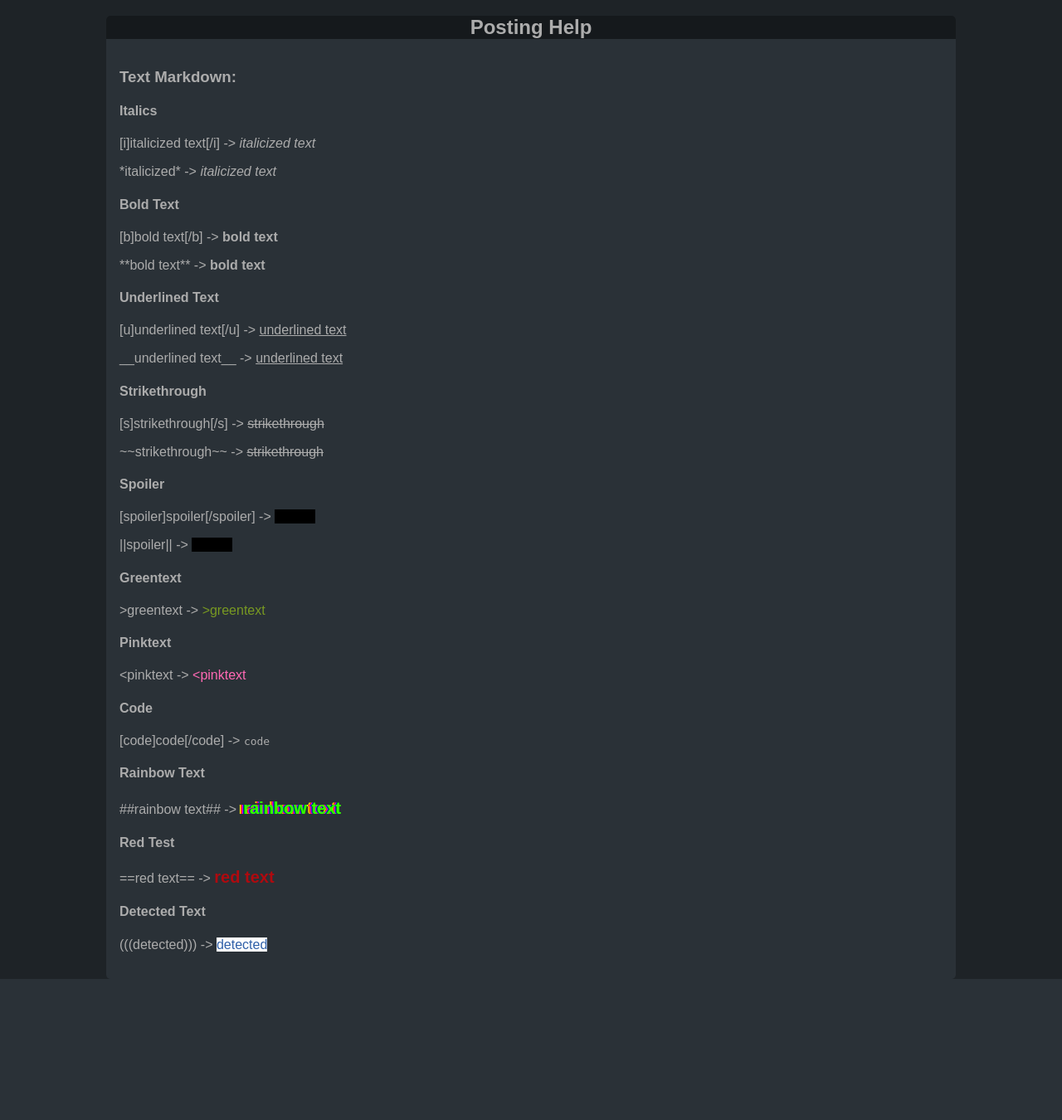
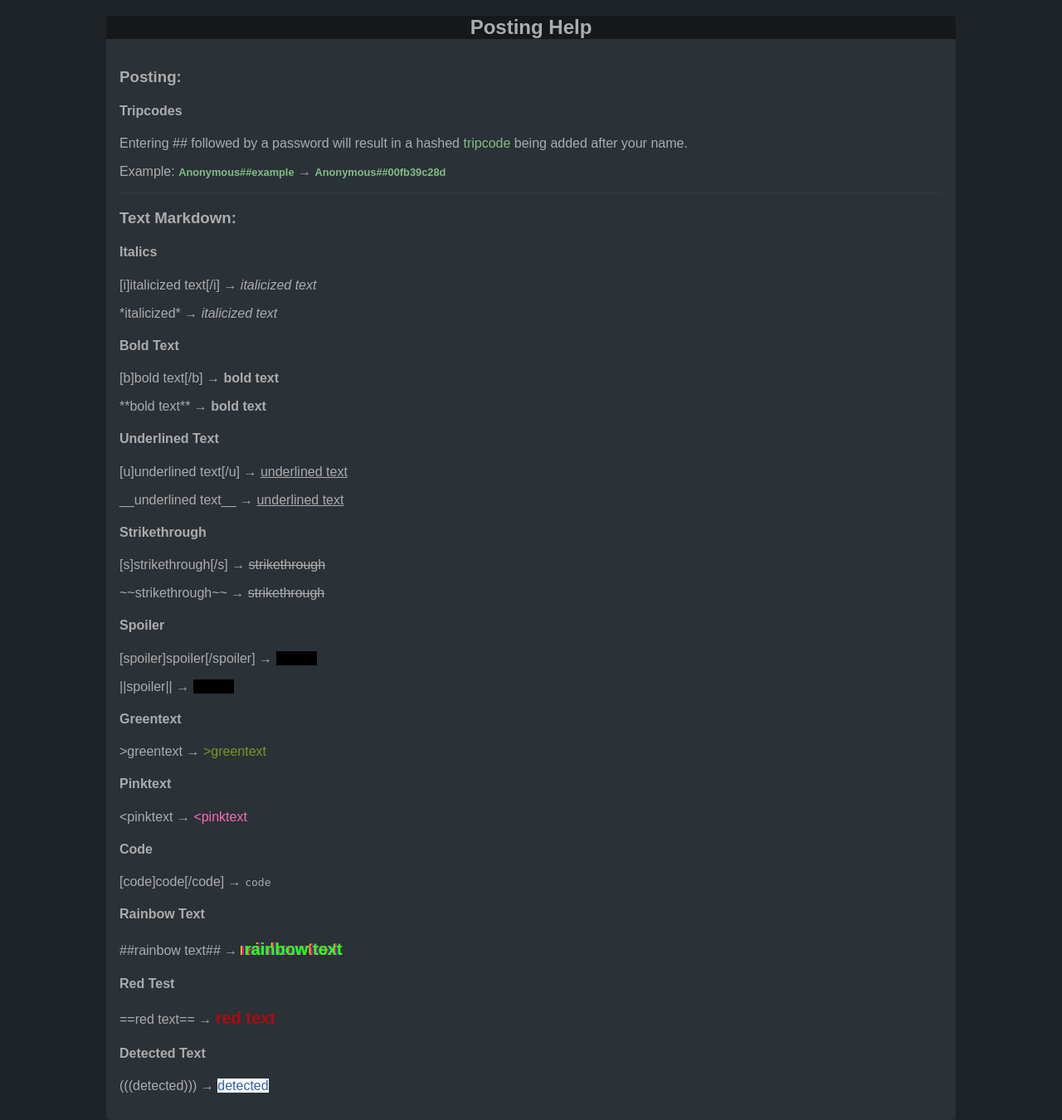
Before and after one commit to That-Thing/saturn, a Flask app: page /help in a window 1280 px wide. Shown: the part 45-1395 px from the top of the page at 83% size. Before the commit the page ends 1225 px from the top, so only its background shows below. Run offline with Flask 2, Linux system fonts and the light colour scheme; some libraries are stand-ins or nearby versions.

Commit message:
added role signatures and if you enter a name it gets added to session data meaning that it will appear in the name field for other posts

```diff
--- a/boot.py
+++ b/boot.py
@@ -171,6 +171,25 @@ def bumpOrder(board):
     posts = cursor.fetchall()
     return posts
 
+def checkTrip(name, role): #check if tripcode password is included and hash it if it is.
+    if "##" in name:
+        password = name.split("##",1)[1]
+        if password == "rs":
+            if role == "administrator":
+                password = "Administrator"
+            elif role == "moderator":
+                password = "Moderator"
+            elif role == "janitor":
+                password = "Janitor"
+            elif password == "user":
+                password == "user"
+            return password
+        else:
+            password = password+salt
+            password = hashlib.sha512(password.encode("UTF-8")).hexdigest()
+            return password[:int(globalSettings["tripLength"])]
+    else:
+        return False
 
 #filters
 
@@ -243,15 +262,6 @@ def checkQuote(text):
     for x in lines:
         if x.startswith("gt;gt;"):
             x = f'<a href="">{x}</a>'
-
-def checkTrip(name): #check if tripcode password is included and hash it if it is.
-    if "##" in name:
-        password = name.split("##",1)[1]
-        password = password+salt
-        password = hashlib.sha512(password.encode("UTF-8")).hexdigest()
-        return password[:int(globalSettings["tripLength"])]
-    else:
-        return False
 
 #Make local timestamps
 #add relative times
@@ -673,7 +683,7 @@ def boardPage(board):
                 return render_template('board.html', data=globalSettings, board=board, boardData=x, banner=banner, captcha=captcha, threads=posts, filePass=filePass)
             else:
                 return render_template('board.html', data=globalSettings, board=board, boardData=x, banner=banner, threads=posts, filePass=filePass)
-    return render_template('error.html', errorMsg="Board not found", data=globalSettings)
+    return render_template('error.html', errorMsg="404", data=globalSettings)
 
 #thumbnail generation
 def thumbnail(image, board, filename, ext):
@@ -707,7 +717,8 @@ def newThread():
             if "name" in request.form and len(request.form['name']) > 0:
                 name = request.form['name']
                 name = stripHTML(name)
-                tripcode = checkTrip(name)
+                session['name'] = name
+                tripcode = checkTrip(name, session['group'])
                 if tripcode != False:
                     name = name.split("##",1)[0] + "##" + tripcode
             else:
@@ -834,7 +845,8 @@ def reply():
         if "name" in request.form and len(request.form['name']) > 0:
             name = request.form['name']
             name = stripHTML(name)
-            tripcode = checkTrip(name)
+            session['name'] = name
+            tripcode = checkTrip(name, session['group'])
             if tripcode != False:
                 name = name.split("##",1)[0] + "##" + tripcode
         else:
--- /dev/null
+++ b/static/css/help.css
@@ -0,0 +1,4 @@
+.name {
+    font-size: 80%;
+    font-weight: bold;
+}
--- a/templates/board.html
+++ b/templates/board.html
@@ -33,7 +33,11 @@
                     <tbody>
                         <tr>
                             <td class="authorLabel">Name</td>
-                            <td><input class="authorInput" type="text" tabindex="1" name="name" autocomplete="off" placeholder="{{boardData['anonymous']}}"></td>
+                            {%if session['name']%}
+                                <td><input class="authorInput" type="text" tabindex="1" name="name" autocomplete="off" value="{{session['name']}}"></td>
+                            {%else%}
+                                <td><input class="authorInput" type="text" tabindex="1" name="name" autocomplete="off" placeholder="{{boardData['anonymous']}}"></td>
+                            {%endif%}
                         </tr>
                         <tr>
                             <td class="authorLabel">Options</td>
--- a/templates/help.html
+++ b/templates/help.html
@@ -5,6 +5,7 @@
         <meta charset="UTF-8">
         <link href="../static/css/global.css" type="text/css" rel="stylesheet">
         <link href="../../static/css/markdown.css" type="text/css" rel="stylesheet">
+        <link href="../../static/css/help.css" type="text/css" rel="stylesheet">
         <link rel="shortcut icon" type="image/png" href="../{{data['faviconUrl']}}"/>
         <link rel="stylesheet" href="https://use.fontawesome.com/releases/v5.7.1/css/all.css">
     </head>
@@ -20,34 +21,39 @@
         <div class="box" id="helpBox">
             <h2 class="boxHeader center">Posting Help</h2>
             <div class="content">
+                <h3>Posting:</h3>
+                <h4>Tripcodes</h4>
+                <p>Entering ## followed by a password will result in a hashed <a href="https://en.wikipedia.org/wiki/Imageboard#Tripcodes" target="_blank">tripcode</a> being added after your name.</p>
+                <p>Example: <span class="name">Anonymous##example</span> → <span class="name">Anonymous##00fb39c28d</span></p>
+                <hr>
                 <h3>Text Markdown:</h3>
                 <h4>Italics</h4>
-                <p>[i]italicized text[/i] -> <em>italicized text</em></p>
-                <p>*italicized* -> <em>italicized text</em></p>
+                <p>[i]italicized text[/i] → <em>italicized text</em></p>
+                <p>*italicized* → <em>italicized text</em></p>
                 <h4>Bold Text</h4>
-                <p>[b]bold text[/b] -> <b>bold text</b></p>
-                <p>**bold text** -> <b>bold text</b></p>
+                <p>[b]bold text[/b] → <b>bold text</b></p>
+                <p>**bold text** → <b>bold text</b></p>
                 <h4>Underlined Text</h4>
-                <p>[u]underlined text[/u] -> <u>underlined text</u></p>
-                <p>__underlined text__ -> <u>underlined text</u></p>
+                <p>[u]underlined text[/u] → <u>underlined text</u></p>
+                <p>__underlined text__ → <u>underlined text</u></p>
                 <h4>Strikethrough</h4>
-                <p>[s]strikethrough[/s] -> <s>strikethrough</s></p>
-                <p>~~strikethrough~~ -> <s>strikethrough</s></p>
+                <p>[s]strikethrough[/s] → <s>strikethrough</s></p>
+                <p>~~strikethrough~~ → <s>strikethrough</s></p>
                 <h4>Spoiler</h4>
-                <p>[spoiler]spoiler[/spoiler] -> <span class="spoiler">spoiler</span></p>
-                <p>||spoiler|| -> <span class="spoiler">spoiler</span></p>
+                <p>[spoiler]spoiler[/spoiler] → <span class="spoiler">spoiler</span></p>
+                <p>||spoiler|| → <span class="spoiler">spoiler</span></p>
                 <h4>Greentext</h4>
-                <p>&gt;greentext -> <span class="greentext">&gt;greentext</span></p>
+                <p>&gt;greentext → <span class="greentext">&gt;greentext</span></p>
                 <h4>Pinktext</h4>
-                <p>&lt;pinktext -> <span class="pinktext">&lt;pinktext</span></p>
+                <p>&lt;pinktext → <span class="pinktext">&lt;pinktext</span></p>
                 <h4>Code</h4>
-                <p>[code]code[/code] -> <code>code</code></p>
+                <p>[code]code[/code] → <code>code</code></p>
                 <h4>Rainbow Text</h4>
-                <p>##rainbow text## -> <span class="rainbow">rainbow text</span></p>
+                <p>##rainbow text## → <span class="rainbow">rainbow text</span></p>
                 <h4>Red Test</h4>
-                <p>==red text== -> <span class="redText">red text</span></p>
+                <p>==red text== → <span class="redText">red text</span></p>
                 <h4>Detected Text</h4>
-                <p>(((detected))) -> <span class="detected">detected</span></p>
+                <p>(((detected))) → <span class="detected">detected</span></p>
             </div>
         </div>
     </body>
--- a/templates/thread.html
+++ b/templates/thread.html
@@ -32,7 +32,11 @@
                     <tbody>
                         <tr>
                             <td class="authorLabel">Name</td>
-                            <td><input class="authorInput" type="text" tabindex="1" name="name" autocomplete="off" placeholder="{{boardData['anonymous']}}"></td>
+                            {%if session['name']%}
+                                <td><input class="authorInput" type="text" tabindex="1" name="name" autocomplete="off" value="{{session['name']}}"></td>
+                            {%else%}
+                                <td><input class="authorInput" type="text" tabindex="1" name="name" autocomplete="off" placeholder="{{boardData['anonymous']}}"></td>
+                            {%endif%}
                         </tr>
                         <tr>
                             <td class="authorLabel">Options</td>
```
